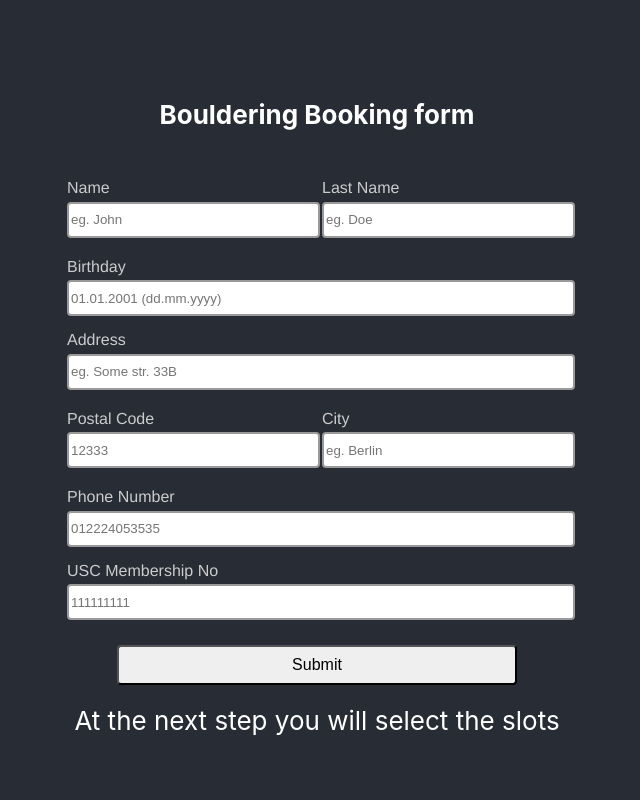
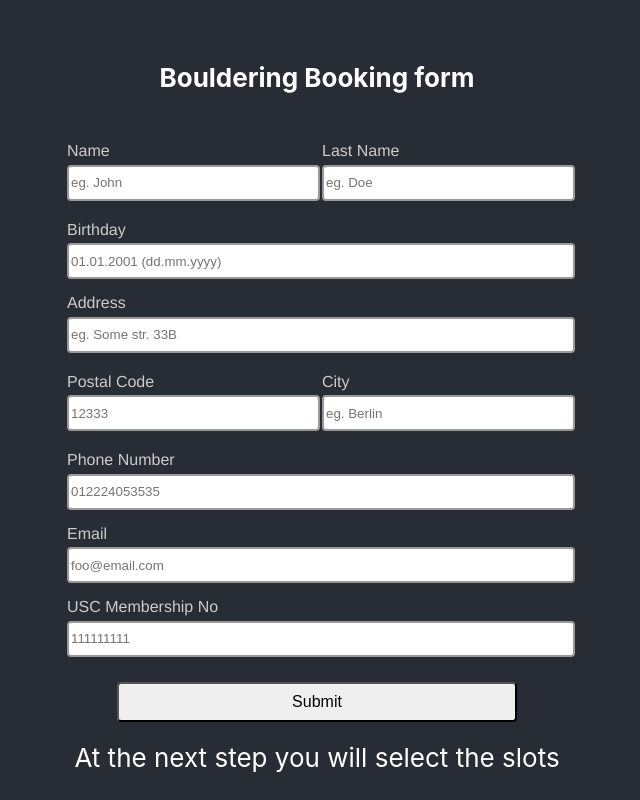
Before and after one commit to juanibiapina/scheduler, a React (Create React App) app: page / in a window 1280 px wide. Shown: the whole page, without its empty margins (323-963 px from the left). Built offline with nearby package versions, Linux system fonts and the light colour scheme.

Commit message:
feat: enable autocomple

```diff
--- a/src/App.js
+++ b/src/App.js
@@ -35,6 +35,11 @@ class App extends React.Component {
     if (this.state.user) {
       return (
         <div className="App">
+          <div>
+        <button onClick={() => {
+          debugger;
+        }}>Edit booking data</button>
+          </div>
           <div className="container">
             <SessionScheduler
               session={basement_saturday}
--- a/src/UserDataForm.js
+++ b/src/UserDataForm.js
@@ -6,7 +6,7 @@ import SideBySide from "./components/SideBySide";
 import SubmitButton from "./components/SubmitButton";
 
 const StyledForm = styled.form`
-  @media (min-width: 960px) and (max-width: 1280px) {
+  @media (min-width: 960px) {
     width: 500px
   }
 
@@ -63,6 +63,7 @@ class UserDataForm extends React.Component {
             description="Name"
             placeholder="eg. John"
             name="name"
+            autocomplete="given-name"
             type="text"
             value={this.state.user.name}
             onChange={this.handleInputChange}
@@ -71,6 +72,7 @@ class UserDataForm extends React.Component {
             description="Last Name"
             placeholder="eg. Doe"
             name="last_name"
+            autocomplete="family-name"
             type="text"
             value={this.state.user.last_name}
             onChange={this.handleInputChange}
@@ -81,6 +83,7 @@ class UserDataForm extends React.Component {
           placeholder="01.01.2001 (dd.mm.yyyy)"
           mask="99.99.9999"
           name="birthday"
+          autocomplete="bday"
           type="text"
           value={this.state.user.birthday}
           onChange={this.handleInputChange}
@@ -115,12 +118,18 @@ class UserDataForm extends React.Component {
         <Input
           description="Phone Number"
           placeholder="012224053535"
-          mask="999999999999"
           name="phone_number"
-          type="text"
+          type="tel"
           value={this.state.user.phone_number}
           onChange={this.handleInputChange}
         />
+        <Input
+          description="Email"
+          placeholder="foo@email.com"
+          name="email"
+          type="email"
+          value={this.state.user.email}
+          onChange={this.handleInputChange} />
         <Input
           description="USC Membership No"
           placeholder="111111111"
--- a/src/components/Input.js
+++ b/src/components/Input.js
@@ -33,6 +33,7 @@ function Input({
   type,
   mask,
   value,
+  autocomplete,
   onChange,
 }) {
   return (
@@ -45,6 +46,7 @@ function Input({
         name={name}
         type={type}
         value={value}
+        autocomplete={autocomplete}
         onChange={onChange}
       />
     </InputContainer>
```
